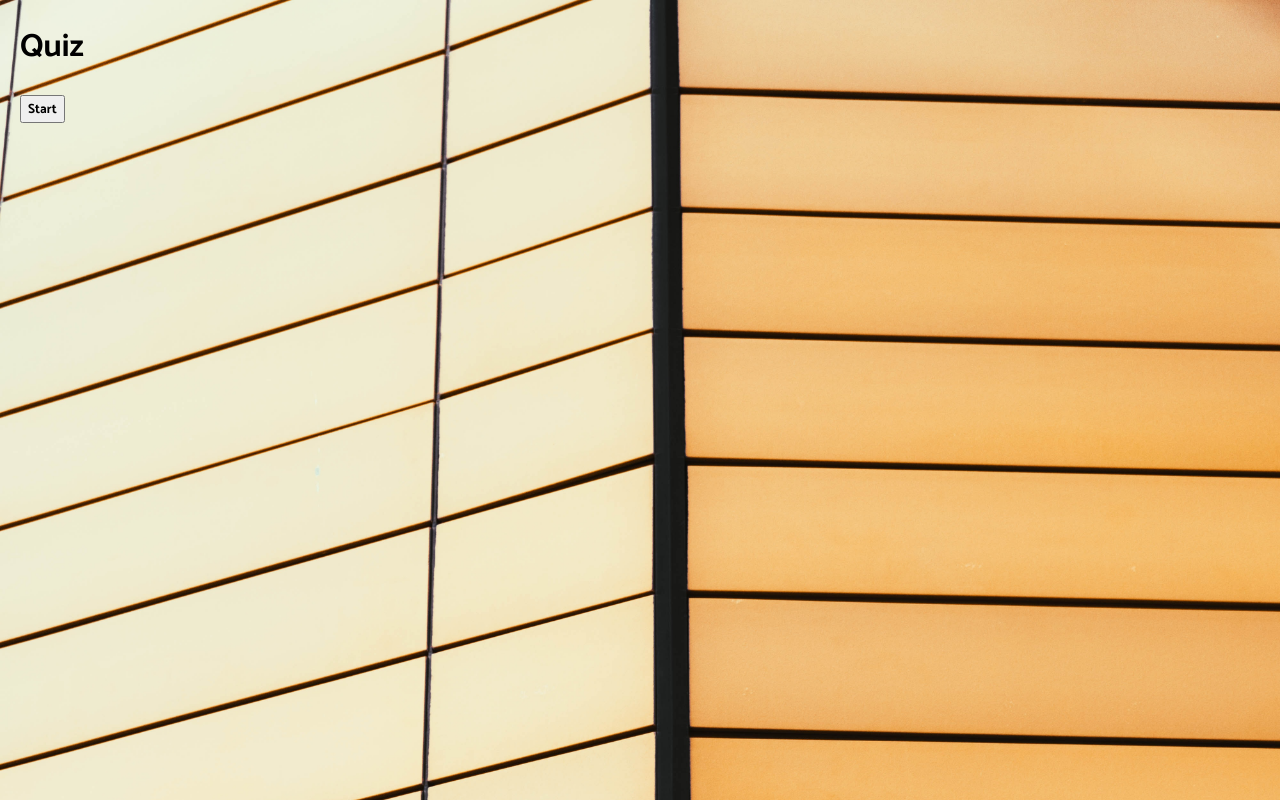
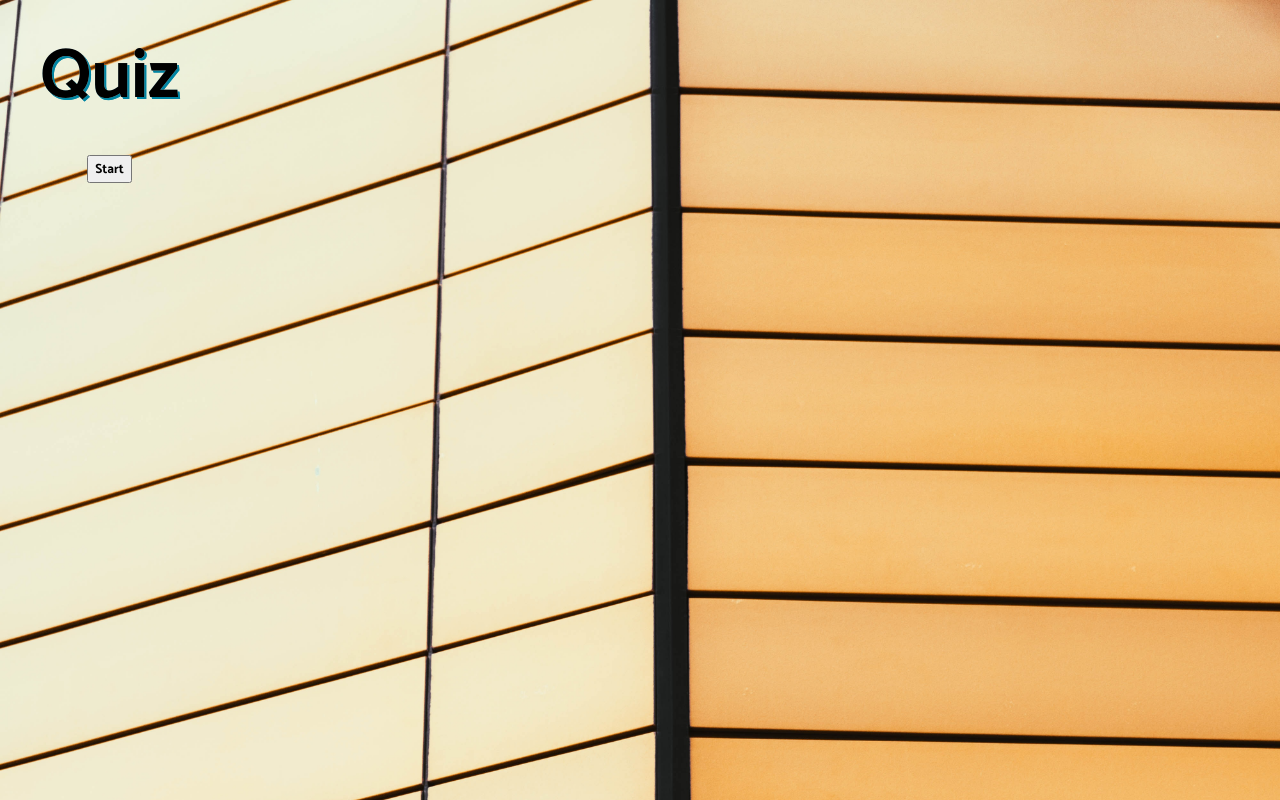
Before and after one commit to chibaba/Quizes, a React (Create React App) app: page / in a window 1280 px wide. Built offline with nearby package versions, Linux system fonts and the light colour scheme.

Commit message:
styling components

```diff
--- a/src/App.styles.tsx
+++ b/src/App.styles.tsx
@@ -22,3 +22,37 @@ export const GlobalStyle = createGlobalStyle `
       font-family: 'Catamaran', sans-serif;
   }
 `
+export const  Wrapper = styled.div`
+ display : flex;
+ flex-direction: column;
+ align-items: center;
+
+ > p {
+     color: #fff;
+
+ }
+ .score {
+     color: #fff;
+     font-size: 2rem;
+     margin: 0;
+ }
+
+ h1 {
+     font-family: Fascinate Inline, Haettenschweiler, 'Arial Narrow Bold' sans-serif;
+     background-image: linear-gradient(180deg, #fff, #87f1ff);
+     background-size: 100%;
+     background-clip: text;
+
+     --webkit-background-clip: text;
+     --webkit-text-fill-color: transparent;
+     --moz-background-clip: text;
+     --moz-background-clip: text;
+     --moz-text-fill-color: transparent;
+     filter: drop-shadow(2px 2px #0085a3);
+     font-size: 70px;
+     text-align: center;
+     margin: 20px;
+
+ }
+
+`
--- a/src/App.tsx
+++ b/src/App.tsx
@@ -81,7 +81,7 @@ function App() {
   return (
     <>
     <GlobalStyle/>
-    <div className="App">
+    <Wrapper>
       <h1>Quiz</h1>
       {gameOver || userAnswers.length === TOTAL_QUESTIONS ? (
 
@@ -108,7 +108,7 @@ function App() {
         Next Question
       </button>
       ) : null}
-    </div>
+    </Wrapper>
     </>
   );
 }
```
